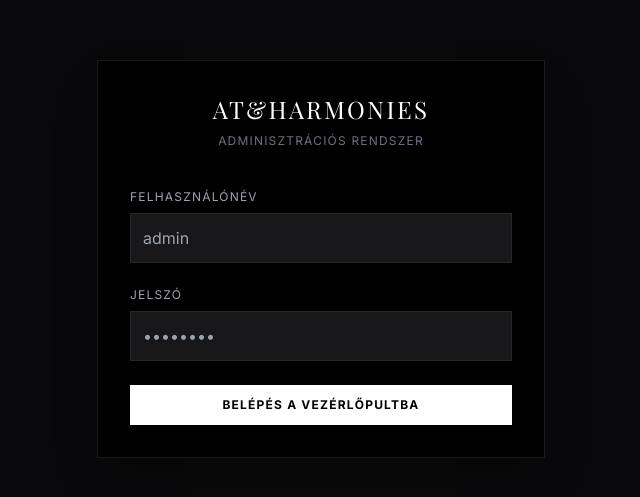
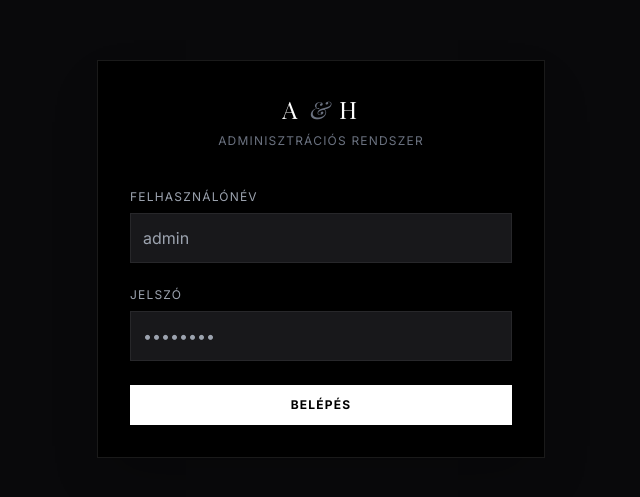
Before and after one commit to faqulord/Tak-cs-Attila-, a Next.js app: page /admin in a window 1280 px wide. Shown: the part 141-638 px from the top of the page, without its empty margins (319-959 px from the left). Built offline with nearby package versions, Linux system fonts and the light colour scheme; a web font is replaced by a local one.

Commit message:
Update page.tsx

```diff
--- a/app/admin/page.tsx
+++ b/app/admin/page.tsx
@@ -10,10 +10,13 @@ export default function AdminLogin() {
   const router = useRouter();
 
   const handleLogin = (e: React.FormEvent) => {
-    e.preventDefault(); // Megakadályozza az oldal újratöltését
+    e.preventDefault();
 
-    // Egyszerű ellenőrzés a demo kedvéért
-    if (username === 'admin' && password === 'admin123') {
+    // A .trim() leveszi a véletlen szóközöket, amit a mobil billentyűzet betesz!
+    const cleanUsername = username.trim();
+    const cleanPassword = password.trim();
+
+    if (cleanUsername === 'admin' && cleanPassword === 'admin123') {
       router.push('/admin/dashboard');
     } else {
       setError('Hibás felhasználónév vagy jelszó!');
@@ -24,7 +27,7 @@ export default function AdminLogin() {
     <div className="min-h-screen bg-zinc-950 flex items-center justify-center p-4">
       <div className="w-full max-w-md border border-white/10 bg-black p-8 shadow-2xl">
         <div className="text-center mb-10">
-          <h1 className="text-2xl font-serif tracking-widest text-white mb-2">AT&HARMONIES</h1>
+          <h1 className="text-2xl font-serif tracking-widest text-white mb-2">A <span className="text-gray-500 italic">&</span> H</h1>
           <p className="text-xs text-gray-500 uppercase tracking-widest">Adminisztrációs Rendszer</p>
         </div>
 
@@ -59,7 +62,7 @@ export default function AdminLogin() {
             type="submit"
             className="w-full bg-white text-black font-bold py-3 uppercase text-xs tracking-widest hover:bg-gray-200 transition-colors mt-4"
           >
-            Belépés a vezérlőpultba
+            Belépés
           </button>
         </form>
       </div>
```
